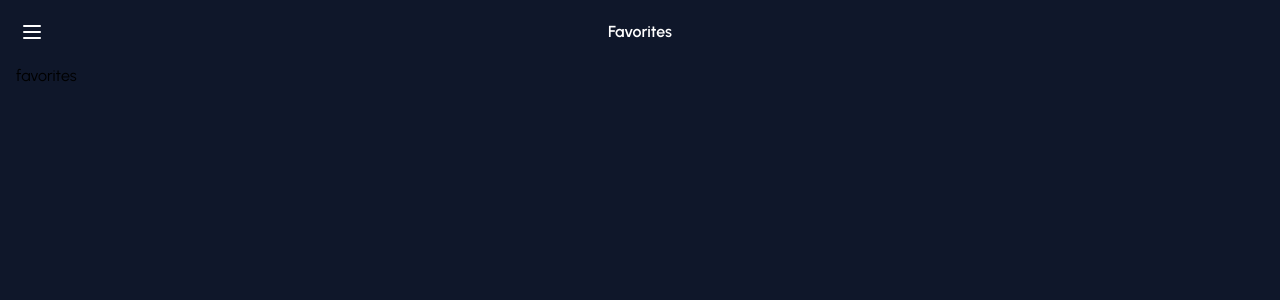
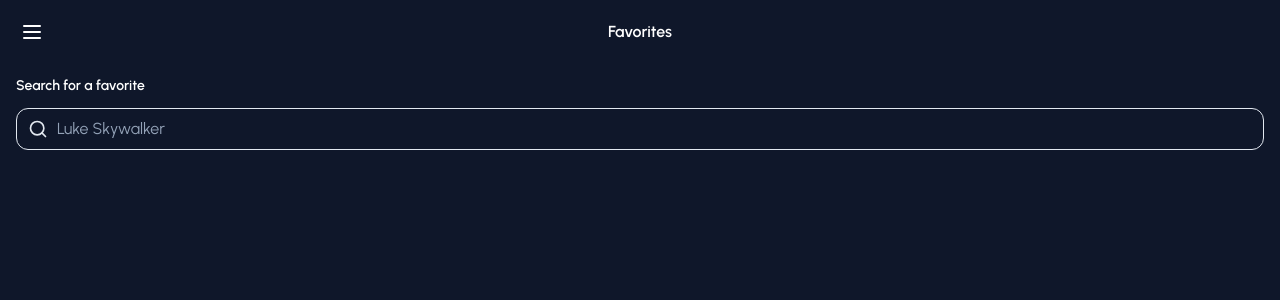
Before and after one commit to andreslemusm/gift, a React (Vite) app: page /favorites in a window 1280 px wide. Shown: the top 300 px of the page. Built offline with nearby package versions, Linux system fonts and the light colour scheme.

Commit message:
feat: allow the user to add or delete favorites

```diff
--- a/src/components/character.tsx
+++ b/src/components/character.tsx
@@ -1,7 +1,12 @@
+import { Fragment } from "react";
 import clsx from "clsx";
 import { usePlanet } from "../services/planets";
-import { Fragment, useState } from "react";
 import { Heart, MapPin } from "lucide-react";
+import {
+  addFavorite,
+  deleteFavorite,
+  useFavorites,
+} from "../context/favorites";
 
 const Character = ({
   name,
@@ -14,6 +19,11 @@ const Character = ({
   birthYear: string;
   planetId: number;
 }) => {
+  const { favorites, setFavorites } = useFavorites();
+  const isFavorite = Boolean(
+    favorites.find((favorite) => favorite.name === name)
+  );
+
   return (
     <article className="py-4 flex justify-between items-start">
       <div className="space-y-2">
@@ -26,30 +36,27 @@ const Character = ({
           <PlanetName planetId={planetId} />
         </span>
       </div>
-      <FavoriteButton />
-    </article>
-  );
-};
 
-const FavoriteButton = () => {
-  const [isBookmarked, setIsBookmarked] = useState(false);
-
-  return (
       <button
         type="button"
-      onClick={() => setIsBookmarked(!isBookmarked)}
+        onClick={() =>
+          isFavorite
+            ? deleteFavorite(setFavorites, name)
+            : addFavorite(setFavorites, { birthYear, gender, name, planetId })
+        }
         className="shrink-0 p-1 rounded-full"
       >
         <span className="sr-only">
-        {isBookmarked ? "Unbookmark" : "Bookmark"}
+          {isFavorite ? "Unbookmark" : "Bookmark"}
         </span>
         <Heart
           className={clsx(
-          isBookmarked && "fill-green-200",
+            isFavorite && "fill-green-200",
             "text-green-200 h-4 w-4"
           )}
         />
       </button>
+    </article>
   );
 };
 
--- a/src/routes/favorites.tsx
+++ b/src/routes/favorites.tsx
@@ -1,3 +1,41 @@
+import { Character } from "../components/character";
+import { Search } from "lucide-react";
+import { useFavorites } from "../context/favorites";
+import { useState } from "react";
+
 export const Favorites = () => {
-  return <div className="px-4">favorites</div>;
+  const [query, setQuery] = useState("");
+
+  const { favorites } = useFavorites();
+  const filteredFavorites = favorites.filter((favorite) =>
+    favorite.name.toLowerCase().startsWith(query.toLowerCase())
+  );
+
+  return (
+    <div className="px-4 pt-3">
+      <label>
+        <span className="block text-sm font-semibold text-white">
+          Search for a favorite
+        </span>
+        <div className="relative mt-3 rounded-md">
+          <div className="pointer-events-none absolute inset-y-0 left-0 flex items-center pl-3">
+            <Search class="h-5 w-5 text-slate-200" />
+          </div>
+          <input
+            type="search"
+            name="query"
+            className="text-white placeholder:text-slate-400 block w-full rounded-xl bg-slate-900 border-slate-200 pl-10 focus:border-green-200 focus:ring-green-200 transition"
+            placeholder="Luke Skywalker"
+            value={query}
+            onChange={(e) => setQuery(e.currentTarget.value)}
+          />
+        </div>
+      </label>
+      <ul className="divide-y divide-slate-700 pt-6">
+        {filteredFavorites.map((favorite) => (
+          <Character key={favorite.name} {...favorite} />
+        ))}
+      </ul>
+    </div>
+  );
 };
```
Lines whose indentation alone changed are shown as unchanged.
